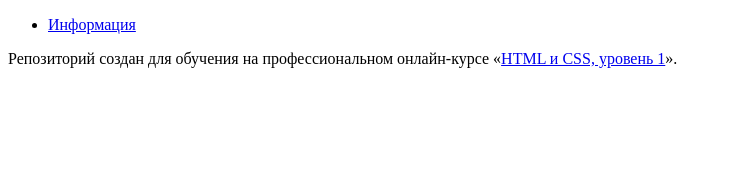
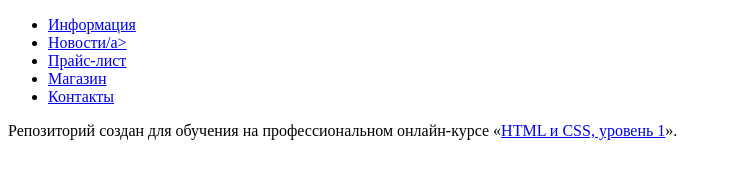
Before and after one commit to svetloffyaroslav/958179-barbershop-24, a plain HTML site: page index.html in a window 1280 px wide. Shown: the whole page, without its empty margins (0-732 px from the left). Drawn offline with Linux system fonts and the light colour scheme.

Commit message:
работа с навигацией
добавил навигацию по сайту

```diff
--- a/index.html
+++ b/index.html
@@ -11,8 +11,12 @@
 
     <head class="main-header">
         <nav class="main-navigation">
-            <ul>
+            <ul class="site-navigation">
                 <li><a href="info.html">Информация</a></li>
+                <li><a href="news.html">Новости/a></li>
+                <li><a href="price.html">Прайс-лист</a></li>
+                <li><a href="catalog.html">Магазин</a></li>
+                <li><a href="contact.html">Контакты</a></li>
             </ul>
         </nav>
     </head>
```
